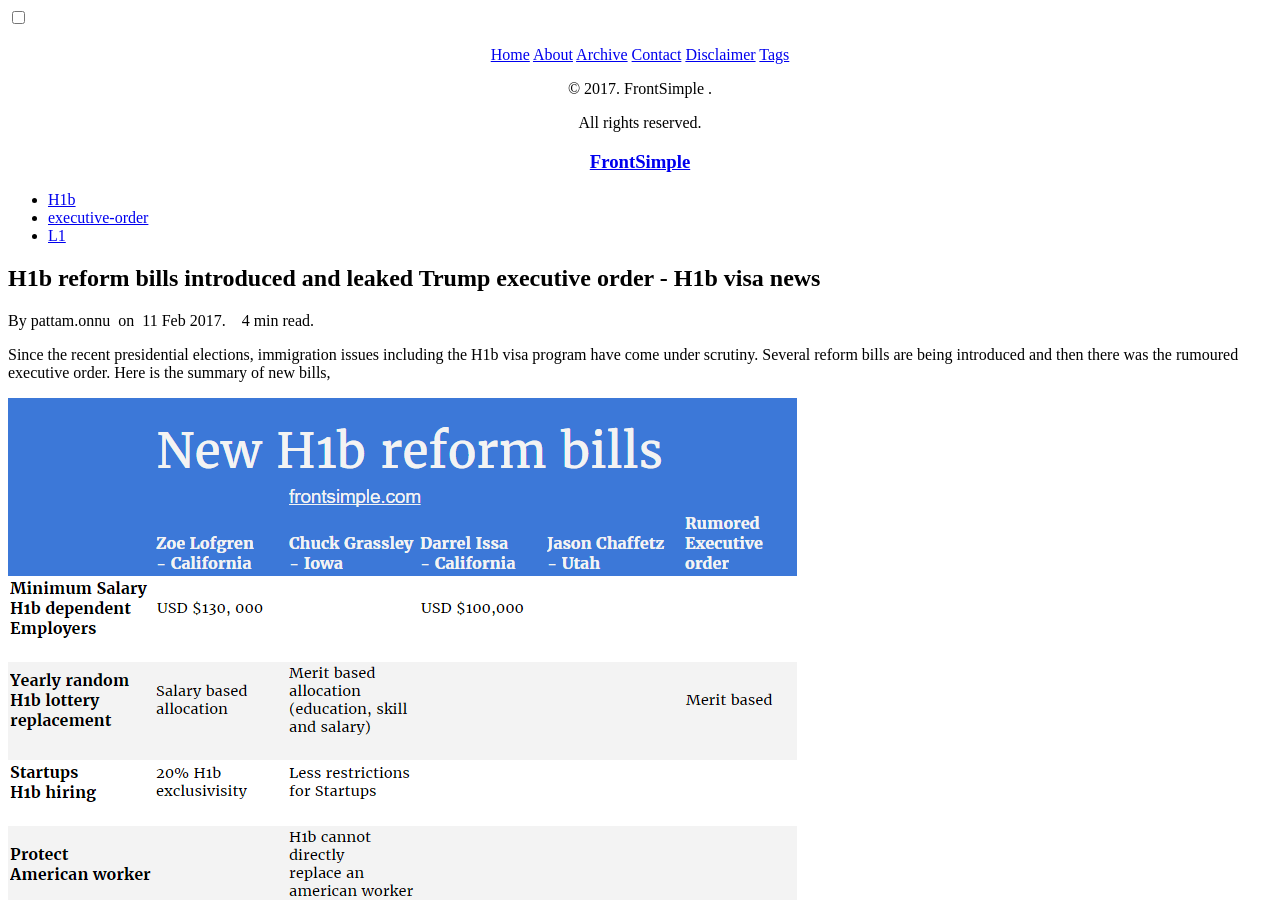
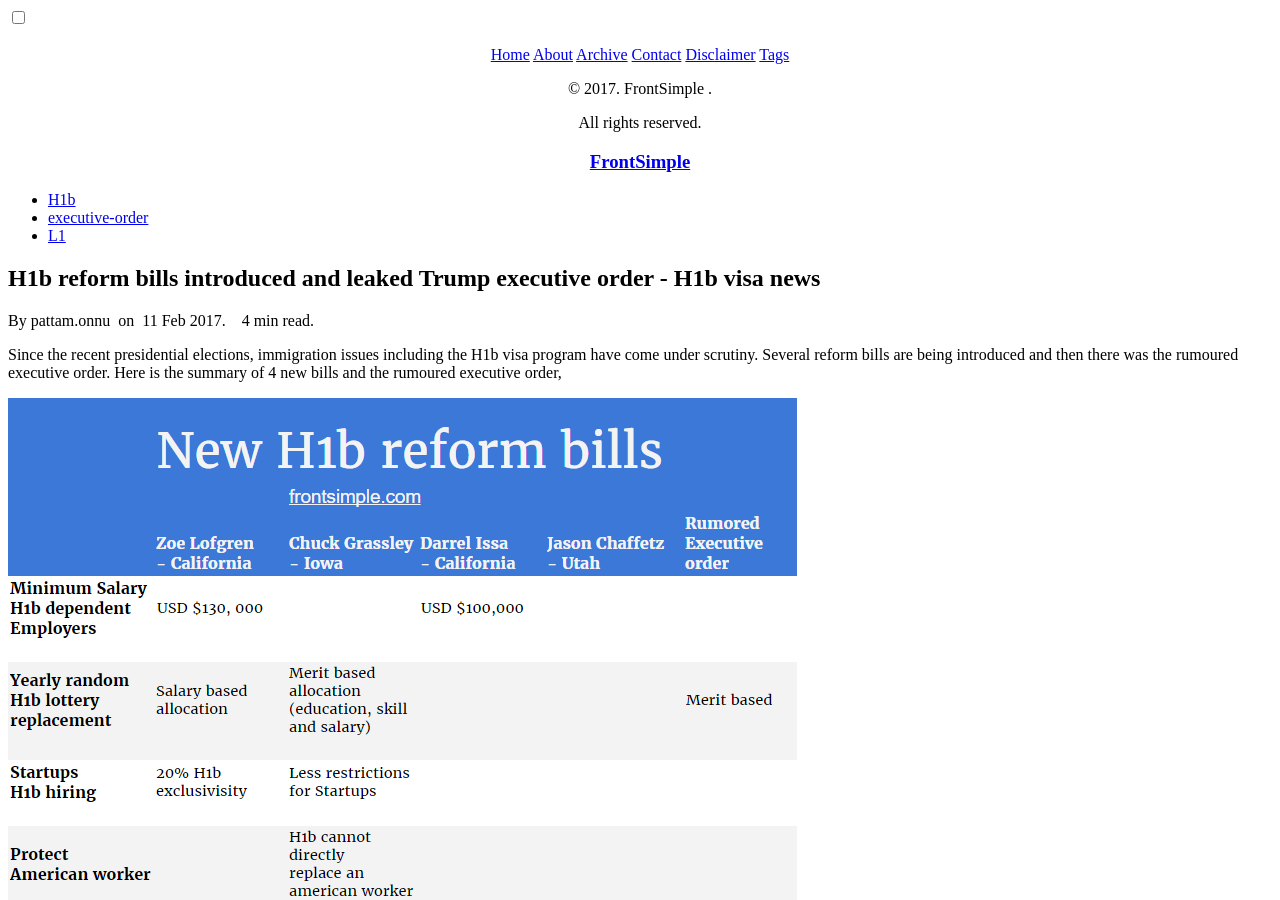
Before and after one commit to gitforwork2/gitforwork.github.io, a Jekyll site: the page built from _posts/2017-02-09-h1b-bills-executive-order.md, in a window 1280 px wide and 900 px high. Built offline with Jekyll 4.4.1, drawn with Linux system fonts in a browser that asks for light colours; nearby versions of some CDN libraries; comment, search, counter and statistics services are not loaded.

Commit message:
Update 2017-02-09-h1b-bills-executive-order.md

```diff
--- a/_posts/2017-02-09-h1b-bills-executive-order.md
+++ b/_posts/2017-02-09-h1b-bills-executive-order.md
@@ -8,7 +8,7 @@ description: Details about H1b reform bills introduced. Also about leaked Trump
 ---
 
 Since the recent presidential elections, immigration issues including the H1b visa program have come under scrutiny.
-Several reform bills are being introduced and then there was the rumoured executive order. Here is the summary of new bills,
+Several reform bills are being introduced and then there was the rumoured executive order. Here is the summary of 4 new bills and the rumoured executive order,
 
 ![New H1b bills](/assets/images/posts/h1b-new-bills-v1.1.PNG)
 
```
